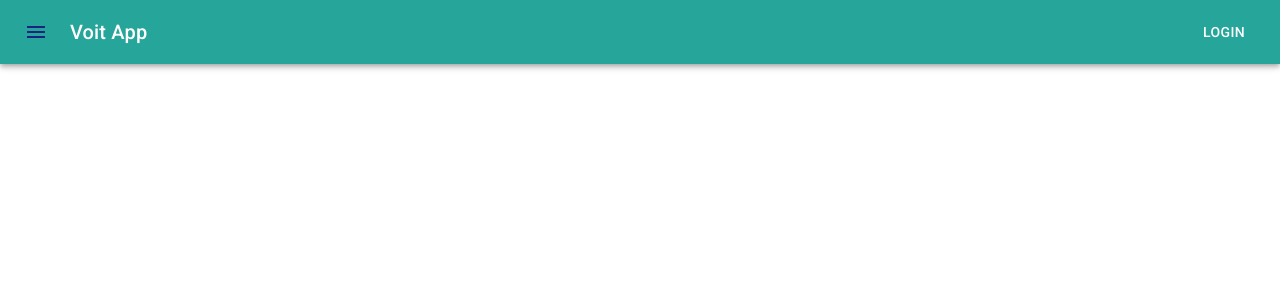
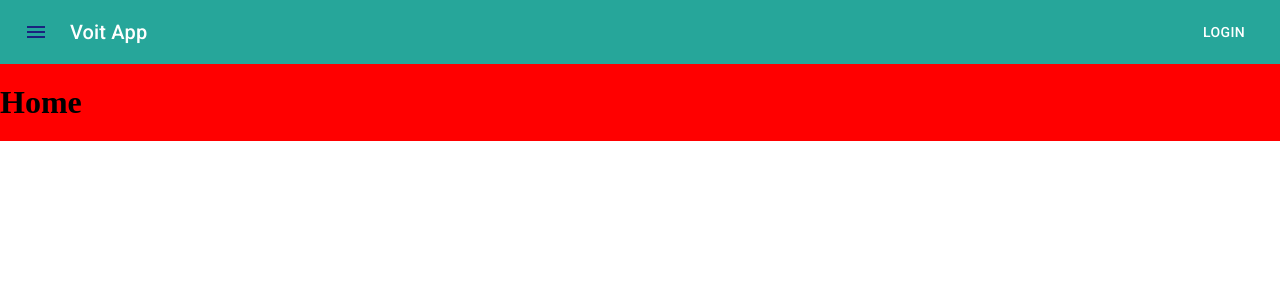
Before and after one commit to oscarvoit/my-app, a React (Create React App) app: page / in a window 1280 px wide. Shown: the top 300 px of the page. Built offline with nearby package versions, Linux system fonts and the light colour scheme.

Commit message:
adicionando template default

```diff
--- a/src/App.js
+++ b/src/App.js
@@ -4,10 +4,12 @@ import {
   Route,
 } from 'react-router-dom'
 
+import TemplateDefault from './templates/Default'
 import Home from './pages/Home'
 
 const App = () => {
  return (
+   <TemplateDefault>
       <Router>
         <Switch>
           <Route path="/">
@@ -15,6 +17,7 @@ const App = () => {
           </Route>
         </Switch>
       </Router>
+    </TemplateDefault>
   )
 }
 
--- a/src/pages/Home.js
+++ b/src/pages/Home.js
@@ -2,7 +2,7 @@ import Header from '../partials/Header/Header'
 
 const Home = () => {
     return (
-        <Header />
+        <h1>Home</h1>
     )
 }
 
--- /dev/null
+++ b/src/templates/Default.js
@@ -0,0 +1,25 @@
+import Container from '@material-ui/core/Container'
+import { makeStyles } from '@material-ui/core/styles'
+
+import Header from '../partials/Header/Header'
+
+const useStyles = makeStyles(() => ({
+    container: {
+      padding: '20px 0',
+      background: 'red',
+    }
+}))
+
+const Default = ({ children }) => {
+    const classes = useStyles()
+    return (
+        <>
+            <Header />
+            <Container className={classes.container}>
+                {children}
+            </Container>
+        </>
+    )
+}
+
+export default Default
```
Lines whose indentation alone changed are shown as unchanged.
